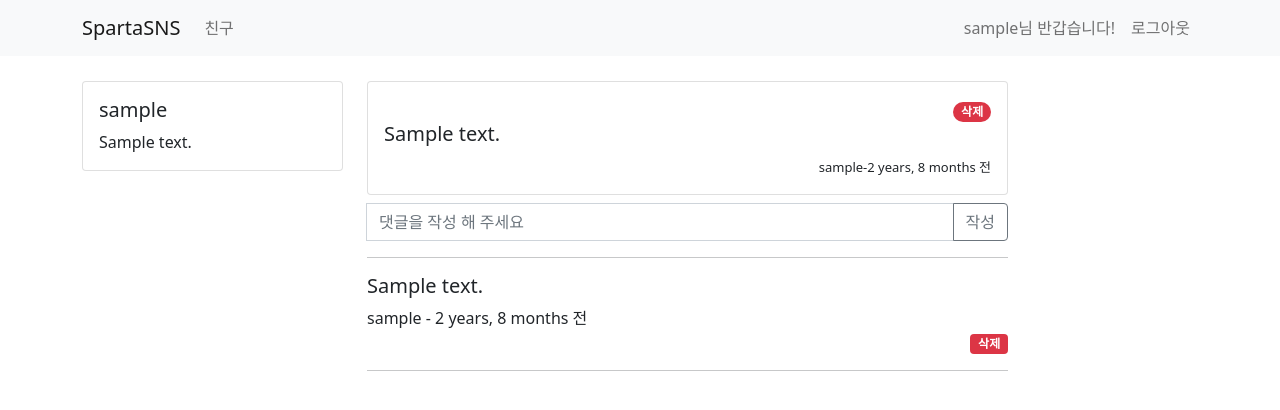
After one commit to 9yuhyeon/Django_Tutorial, a Django app: page /tweet/1 in a window 1280 px wide. The commit adds this page. Shown: the top 410 px of the page. Run offline with Django 4.2, Linux system fonts and the light colour scheme; a user stored in the database is signed in; tables that the repository leaves empty hold one stand-in row (values such as "Sample post").

Commit message:
Add read tweet comment function

```diff
--- a/templates/tweet/home.html
+++ b/templates/tweet/home.html
@@ -56,7 +56,7 @@
                                         </div>
                                         {% endif %}
                                         <div style="text-align: right">
-										    <a href="#">
+										    <a href="/tweet/{{ tw.id }}">
 										        <span class="badge rounded-pill bg-success">보기</span>
 										    </a>
 										</div>
--- /dev/null
+++ b/templates/tweet/tweet_detail.html
@@ -0,0 +1,78 @@
+{% extends 'base.html' %}
+
+{% block title %}
+    게시글 자세히보기
+{% endblock %}
+
+{% block content %}
+    <div class="container timeline-container">
+        <div class="row">
+            <!-- 왼쪽 컬럼 -->
+            <div class="col-md-3">
+                <div class="card">
+                    <div class="card-body">
+                        <h5 class="card-title">{{ user.username }}</h5>
+                        <p class="card-text"> {{ user.bio }}</p>
+
+                    </div>
+                </div>
+            </div>
+            <!-- 오른 쪽 컬럼-->
+            <div class="col-md-7">
+                <div class="row">
+                    <div class="col-md-12 mb-2">
+                        <div class="card">
+                            <div class="card-body">
+                                {% if tweet.author == user %}
+                                    <div style="text-align: right">
+                                        <a href="/tweet/delete/{{ tweet.id }}">
+                                            <span class="badge rounded-pill bg-danger">삭제</span>
+                                        </a>
+                                    </div>
+                                {% endif %}
+                                <div class="media">
+                                    <div class="media-bod">
+                                        <h5 class="mt-0">{{ tweet.content }}</h5>
+                                    </div>
+                                    <div style="text-align: right">
+                                        <span style="font-size: small">{{ tweet.author.username }}-{{ tweet.created_at|timesince }} 전</span>
+                                    </div>
+                                </div>
+                            </div>
+                        </div>
+                    </div>
+                </div>
+                <!-- 글 작성 하는 곳 -->
+                <form class="input-group mb-3" action="/tweet/comment/{{ tweet.id }}" method="post">
+                    {% csrf_token %}
+                    <input type="text" class="form-control" id='comment' name='comment' placeholder="댓글을 작성 해 주세요"/>
+                    <button class="btn btn-outline-secondary" type="submit">작성</button>
+                </form>
+                <hr>
+                <!-- 반복문이 들어 갈 곳 -->
+								{% for cm in comment %}
+                    <div class="row">
+                        <div class="col-md-12">
+                            <div class="media">
+                                <div class="media-body">
+                                    <h5 class="mt-0"> {{ cm.comment }} </h5>
+                                    <span> {{ cm.author }} </span>
+                                    <span> - {{ cm.created_at | timesince }} 전</span>
+                                </div>
+                                {% if cm.author == user %}
+                                    <div style="float: right">
+                                        <a href="/tweet/comment/delete/{{ cm.id }}">
+                                            <span class="badge bg-danger">삭제</span>
+                                        </a>
+                                    </div>
+                                {% endif %}
+                            </div>
+                        </div>
+                    </div>
+                    <hr>
+                {% endfor %}
+                <!-- 반복문이 끝난 곳 -->
+            </div>
+        </div>
+    </div>
+{% endblock %}
--- a/tweet/models.py
+++ b/tweet/models.py
@@ -12,3 +12,12 @@ class TweetModel(models.Model):
     content = models.CharField(max_length=256)
     created_at = models.DateTimeField(auto_now_add=True)
     updated_at = models.DateTimeField(auto_now=True)
+
+class TweetComment(models.Model):
+    class Meta:
+        db_table = "comment"
+    tweet = models.ForeignKey(TweetModel, on_delete=models.CASCADE)
+    author = models.ForeignKey(UserModel, on_delete=models.CASCADE)
+    comment = models.CharField(max_length=256)
+    created_at = models.DateTimeField(auto_now_add=True)
+    updated_at = models.DateTimeField(auto_now=True)
--- a/tweet/urls.py
+++ b/tweet/urls.py
@@ -5,4 +5,16 @@ urlpatterns = [
     path('', views.home, name='home'),
     path('tweet/', views.tweet, name='tweet'),
     path('tweet/delete/<int:id>', views.delete_tweet, name='delete-tweet'),
+    path('tweet/<int:id>', views.detail_tweet, name='detail-tweet'),
 ]
+# from django.urls import path
+# from . import views
+
+# urlpatterns = [
+#     path('', views.home, name='home'),
+#     path('tweet/', views.tweet, name='tweet'),
+#     path('tweet/delete/<int:id>', views.delete_tweet, name='delete-tweet'),
+#     path('tweet/<int:id>',views.detail_tweet,name='detail-tweet'),
+#     path('tweet/comment/<int:id>',views.write_comment, name='write-comment'),
+#     path('tweet/comment/delete/<int:id>',views.delete_comment, name='delete-comment'),
+# ]
--- a/tweet/views.py
+++ b/tweet/views.py
@@ -1,6 +1,6 @@
 from re import A
 from django.shortcuts import render, redirect
-from .models import TweetModel
+from .models import TweetComment, TweetModel
 from django.contrib.auth.decorators import login_required
 
 # Create your views here.
@@ -34,3 +34,10 @@ def delete_tweet(request, id):
     my_tweet = TweetModel.objects.get(id=id)
     my_tweet.delete()
     return redirect('/tweet')
+
+
+@login_required
+def detail_tweet(request, id):
+    my_tweet = TweetModel.objects.get(id=id)
+    tweet_comment = TweetComment.objects.filter(tweet_id=id).order_by('-created_at')
+    return render(request, 'tweet/tweet_detail.html',{'tweet':my_tweet, 'comment':tweet_comment})
```
Also changed, not shown: tweet/migrations/0002_tweetcomment.py (added).
